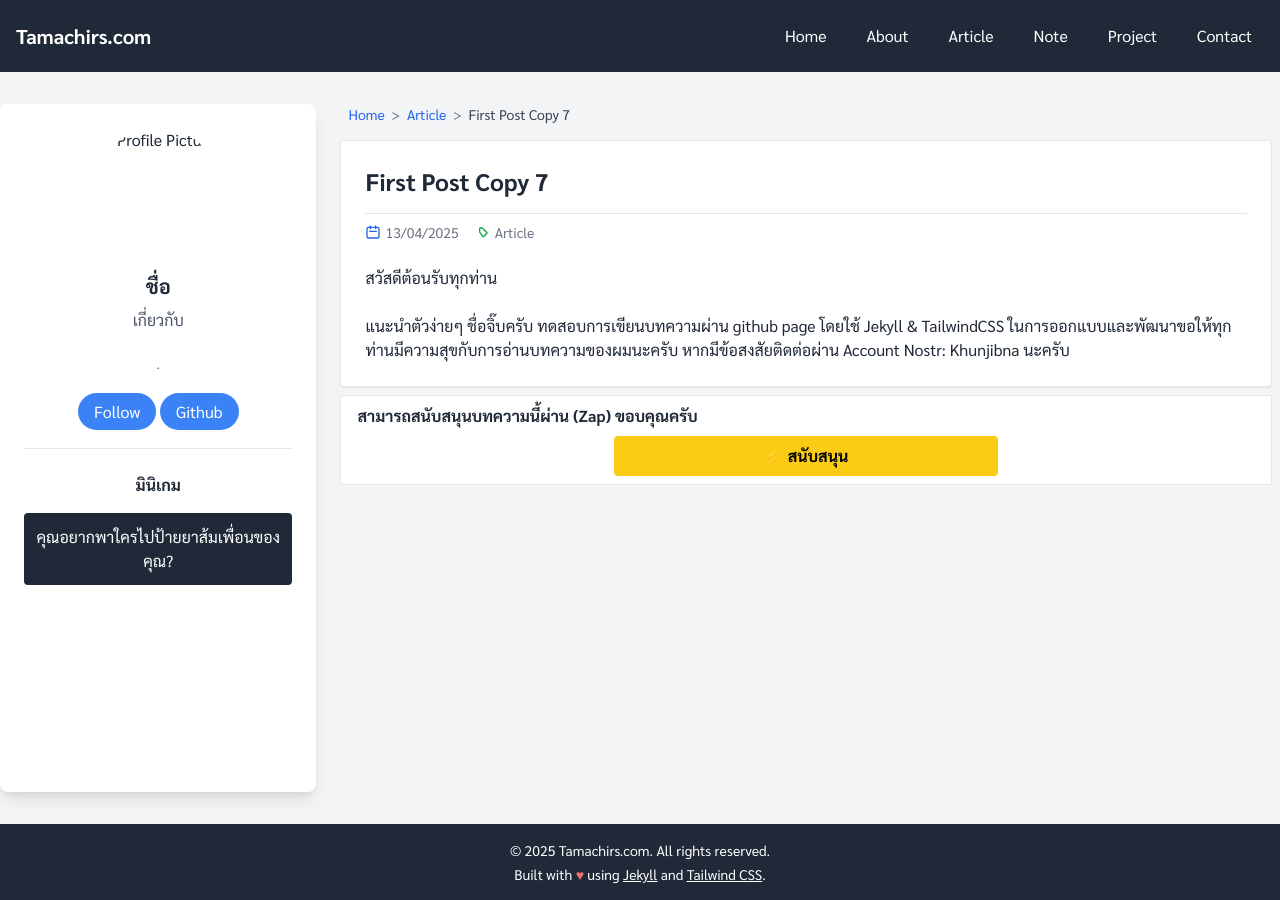
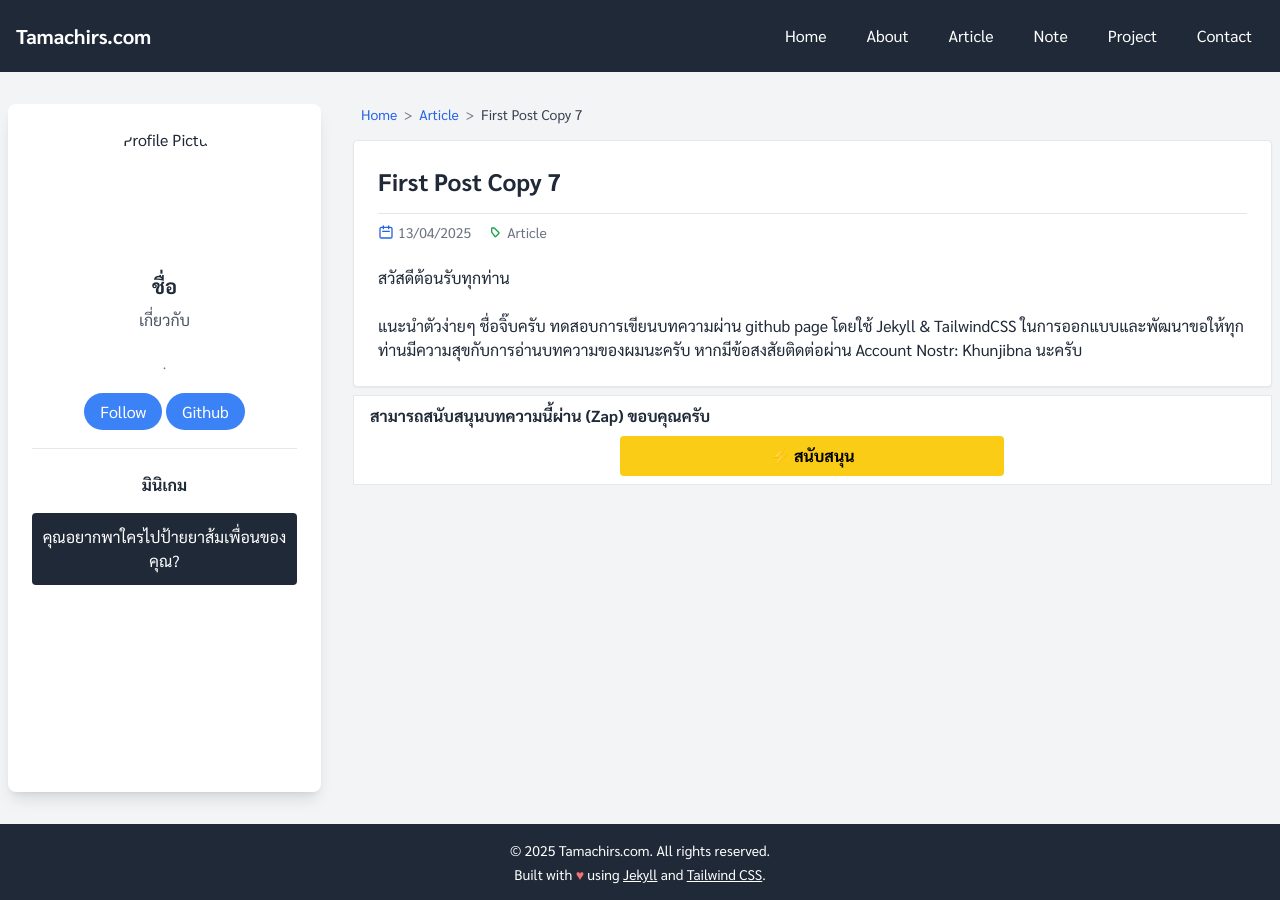
Before and after one commit to khunjibna/myjekyllsite, a Jekyll site: the page built from _posts/2025-04-13-first-post-copy-7.md, in a window 1280 px wide. Built offline with Jekyll 4.4.1, drawn with Linux system fonts in a browser that asks for light colours; nearby versions of some CDN libraries.

Commit message:
Initial commit for my Jekyll site

```diff
--- a/_config.yml
+++ b/_config.yml
@@ -13,7 +13,3 @@ future: true
 google_fonts: Noto Sans Thai
 og_image: /assets/img/share.jpg
 author_pubkey: npub1p7w6gyufuy3e6fnugvg9an7fyfes085qct2tp8sarctjwqdaqltsg47tzy
-lightning:
-  lnurl: "https://walletofsatoshi.com/.well-known/lnurlp/khunjibna" # เปลี่ยนเป็นของคุณ
-  address: "khunjibna@walletofsatoshi.com"
-  default_zap: 100
--- a/_includes/share-buttons.html
+++ b/_includes/share-buttons.html
@@ -53,7 +53,7 @@
       const callback = lnData.callback;
       const amountMsat = sats * 1000;
 
-      const invoiceRes = await fetch(`${callback}?amount=${amountMsat}`);
+      const invoiceRes = await fetch(`${callback}?amount=10`);
       const invoiceData = await invoiceRes.json();
 
       if (invoiceData.pr) {
--- a/_layouts/article.html
+++ b/_layouts/article.html
@@ -9,7 +9,7 @@
 
   <div class="container mx-auto mt-8 flex flex-col lg:flex-row space-y-4 lg:space-y-0 lg:space-x-4 flex-grow">
     <!-- โปรไฟล์ด้านซ้าย (4 ส่วนในหน้าจอใหญ่, 1 ส่วนในหน้าจอเล็ก) -->
-    <div class="lg:w-1/3 xl:w-1/4 bg-white p-6 rounded-lg shadow-lg">
+    <div class="lg:w-1/3 xl:w-1/4 bg-white p-6 rounded-lg shadow-lg mx-2">
 
       {% include sidebar.html %}
 
--- a/_layouts/default.html
+++ b/_layouts/default.html
@@ -9,7 +9,7 @@
 
   <div class="container mx-auto mt-8 flex flex-col lg:flex-row space-y-4 lg:space-y-0 lg:space-x-4 flex-grow">
     <!-- โปรไฟล์ด้านซ้าย (4 ส่วนในหน้าจอใหญ่, 1 ส่วนในหน้าจอเล็ก) -->
-    <div class="lg:w-1/3 xl:w-1/4 bg-white p-6 rounded-lg shadow-lg">
+    <div class="lg:w-1/3 xl:w-1/4 bg-white p-6 rounded-lg shadow-lg mx-2">
 
       {% include sidebar.html %}
 
--- a/_layouts/post.html
+++ b/_layouts/post.html
@@ -10,7 +10,7 @@
 
   <div class="container mx-auto mt-8 flex flex-col lg:flex-row space-y-4 lg:space-y-0 lg:space-x-4 flex-grow">
     <!-- โปรไฟล์ด้านซ้าย (4 ส่วนในหน้าจอใหญ่, 1 ส่วนในหน้าจอเล็ก) -->
-    <div class="lg:w-1/3 xl:w-1/4 bg-white p-6 rounded-lg shadow-lg">
+    <div class="lg:w-1/3 xl:w-1/4 bg-white p-6 rounded-lg shadow-lg mx-2">
 
       {% include sidebar.html %}
 
```
